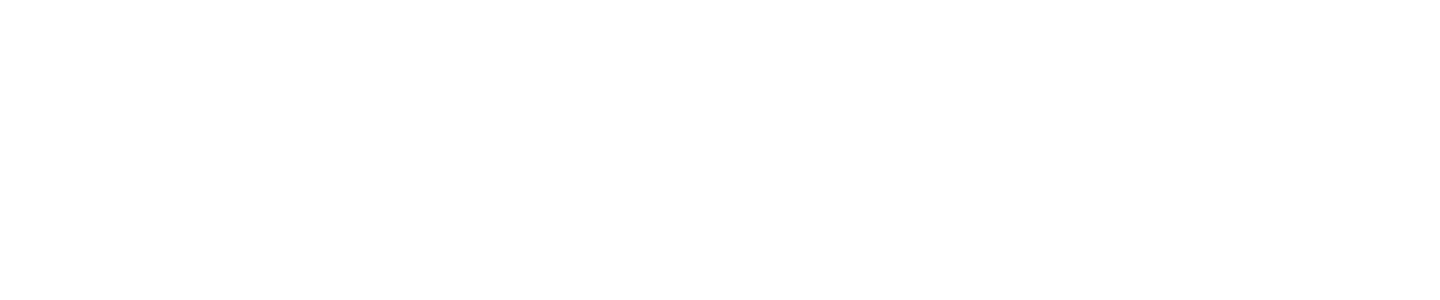
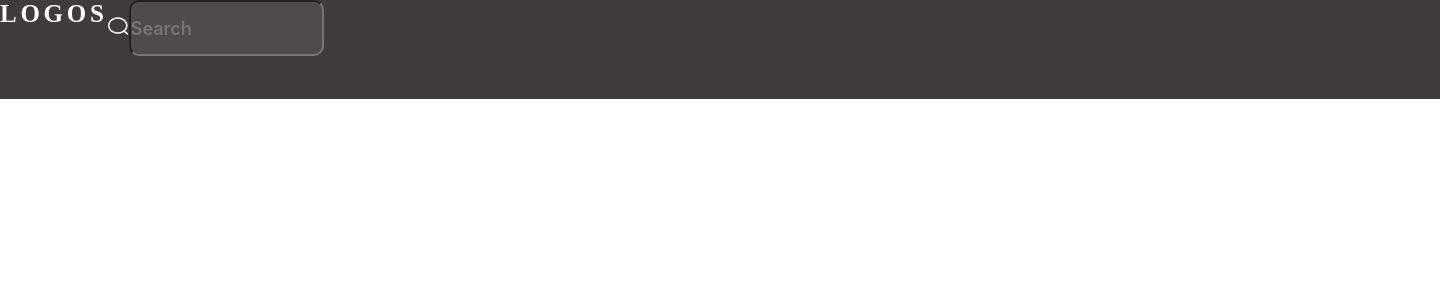
Before and after one commit to Hamzat-0595/Final-project, a React (Vite) app: page / in a window 1280 px wide. Shown: the top 300 px of the page, 1440 px wide, since content can reach past the window. Built offline with nearby package versions, Linux system fonts and the light colour scheme.

Commit message:
начал делать хидер

```diff
--- a/src/App/App.tsx
+++ b/src/App/App.tsx
@@ -1,5 +1,11 @@
+import Header from "../layout/Header/Header";
+
 function App() {
-  return <></>;
+  return (
+    <>
+      <Header />
+    </>
+  );
 }
 
 export default App;
--- a/src/layout/Header/Header.tsx
+++ b/src/layout/Header/Header.tsx
@@ -0,0 +1,29 @@
+import "./Heder.scss";
+import search from "../../assets/Search.png";
+
+const Header = () => {
+  return (
+    <div className="Header">
+      <div className="Header-Name__input">
+        <div className="Header-Name">LOGOS</div>
+        <div className="Header-input__img">
+          <img className="Header-search" src={search} />
+          <input className="Header-input" type="text" placeholder="Search" />
+        </div>
+      </div>
+      <div className="Header-Action">
+        <div className="Header-">
+          <div></div>
+          <div></div>
+          <div></div>
+        </div>
+        <div className="Header-">
+          <div></div>
+          <div></div>
+        </div>
+      </div>
+    </div>
+  );
+};
+
+export default Header;
--- /dev/null
+++ b/src/layout/Header/Heder.scss
@@ -0,0 +1,28 @@
+.Header {
+  background: #403c3b;
+  width: 1440px;
+  height: 99px;
+
+  &-Name__input {
+    display: flex;
+  }
+  &-Name {
+    font-size: 25px;
+    font-weight: 700;
+    letter-spacing: 0.15em;
+    color: #ffffff;
+  }
+  &-input__img {
+    // background: #504b4a;
+  }
+  &-input {
+    background: #504b4a;
+    width: 191px;
+    height: 52px;
+    border-radius: 10px;
+    font-family: Inter;
+    font-size: 18px;
+    font-weight: 600;
+    line-height: 21.78px;
+  }
+}
```
Also changed, not shown: src/assets/Calling.png (added), src/assets/Search.png (added).
